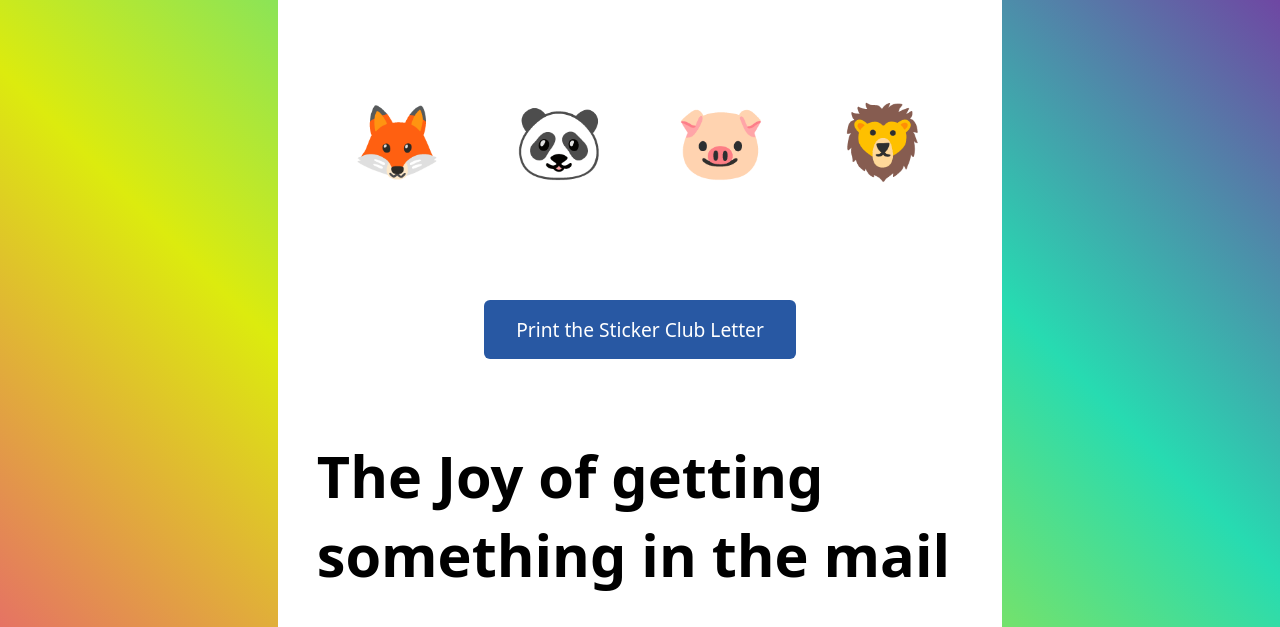
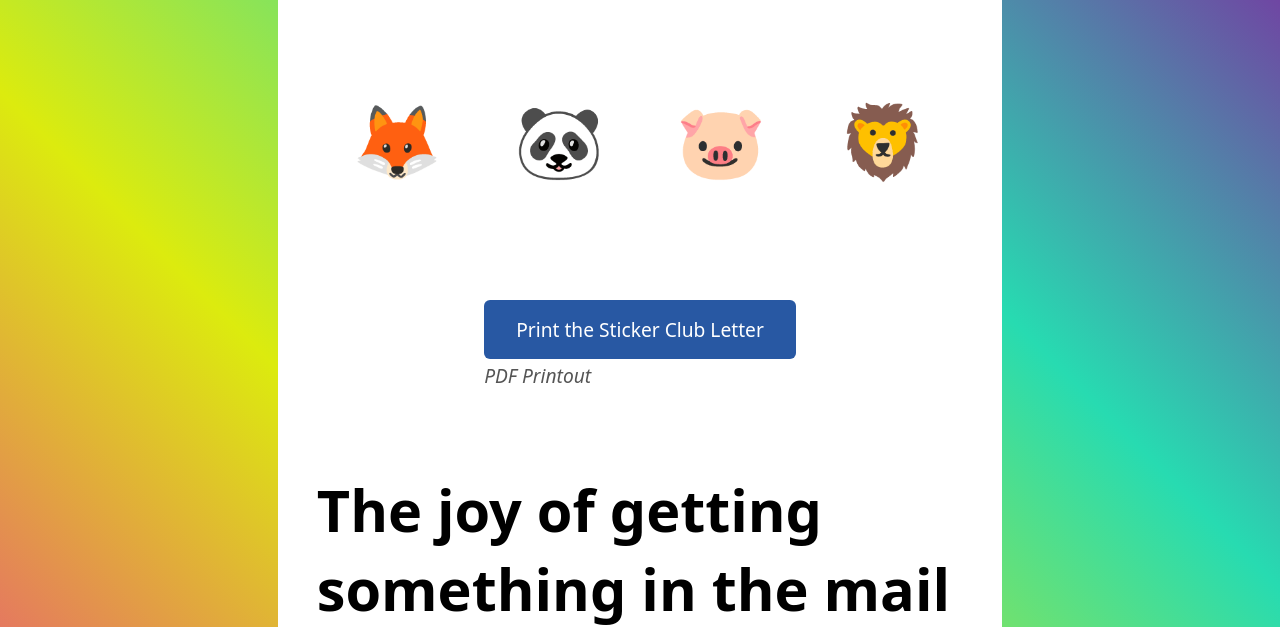
Before and after one commit to wes-goulet/sticker-club, a plain HTML site: page index.html in a window 1280 px wide. Shown: the part 195-822 px from the top of the page. Drawn offline with Linux system fonts and the light colour scheme.

Commit message:
add caption

```diff
--- a/index.html
+++ b/index.html
@@ -93,6 +93,11 @@
         text-rendering: optimizeLegibility;
       }
 
+      em {
+        line-height: 1.8;
+        color: #555;
+      }
+
       footer {
         max-width: var(--max-width);
         padding: 2em;
@@ -113,7 +118,7 @@
       }
 
       .button {
-        display: inline-block;
+        display: block;
         background: var(--accent);
         color: #fff;
         text-decoration: none;
@@ -159,10 +164,13 @@
         <p>🐷</p>
         <p>🦁</p>
       </div>
-      <a class="button" href="/sticker-club-letter.pdf"
-        >Print the Sticker Club Letter</a
-      >
-      <h1>The Joy of getting something in the mail</h1>
+      <div id="button-container">
+        <a class="button" href="/sticker-club-letter.pdf"
+          >Print the Sticker Club Letter</a
+        >
+        <em class="cta-caption">PDF Printout</em>
+      </div>
+      <h1>The joy of getting something in the mail</h1>
       <p>
         Teach your kids the joy in sending and receiving something in the mail.
         Download the Sticker Club printout and mail your stickers today!
```
